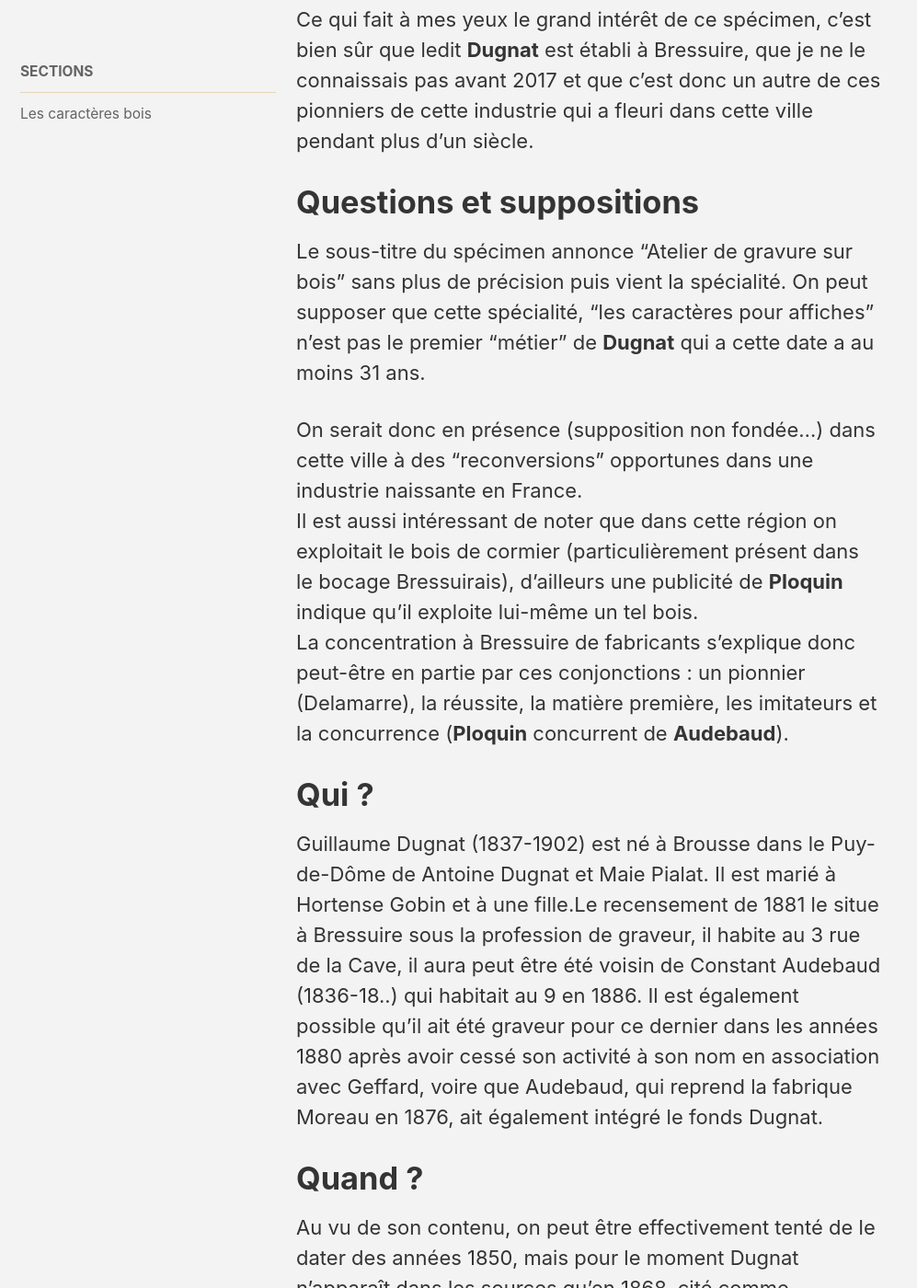
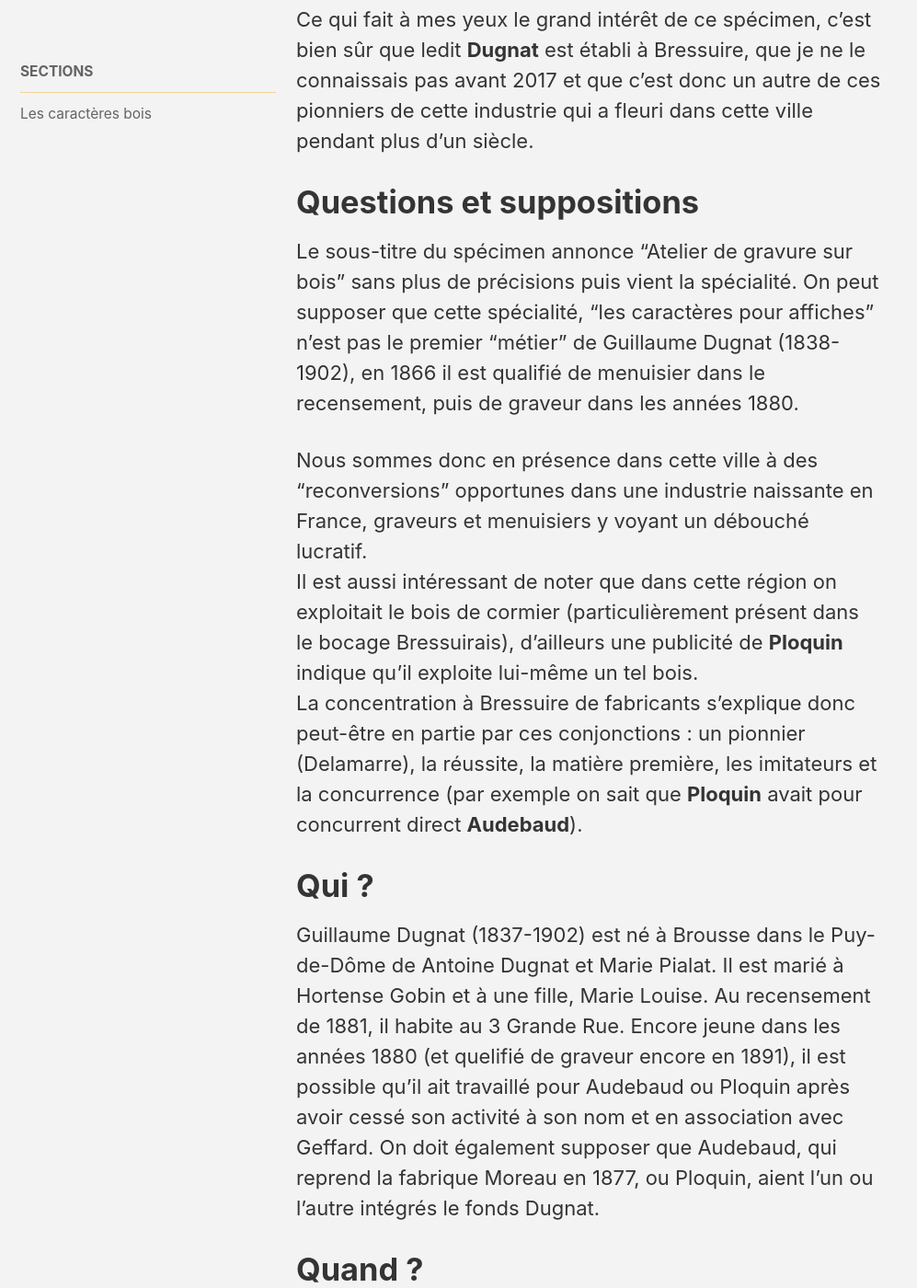
Before and after one commit to ampersandpresslab/carnetlab, a Jekyll site: the page built from _posts/2017-11-13-billet-dugnat.md, in a window 1280 px wide and 1400 px high, scrolled down 1668 px. Shown: the whole window at 92% size, without its empty margins (0-997 px from the left). Built offline with Jekyll 4.4.1, drawn with Linux system fonts in a browser that asks for light colours; some of the changed text lies outside the part shown.

Commit message:
Dugnat maj

```diff
--- a/_posts/2017-11-13-billet-dugnat.md
+++ b/_posts/2017-11-13-billet-dugnat.md
@@ -23,29 +23,29 @@ toc_label: Sommaire
 toc_icon: list
 ---
 
-Article de 2017 mis à jour en 2022.
+Article de 2017 mis à jour en 2023.
 
-La bibliothèque de l'[École Estienne](http://www.ecole-estienne.paris/) possède un [spécimen](http://bibliotheques-specialisees.paris.fr/ark:/73873/pf0002107187?highlight=dugnat) signé **Dugnat et Cie**, installé à Bressuire. Il est non daté, mais sur la notice du catalogue, supposé être paru vers 1850 mais nous allons voir que sa parution ne peut se situer qu'entre 1868 et 1875\. Je l'ai repéré sur le catalogue de la bibliothèque en 2017, et il m'a entre-temps été généreusement signalé par un étudiant de l'école (merci) qui m'a donné la possibilité de le voir.
+La bibliothèque de l'[École Estienne](http://www.ecole-estienne.paris/) possède un [spécimen](http://bibliotheques-specialisees.paris.fr/ark:/73873/pf0002107187?highlight=dugnat) de la fabrique **Dugnat et Cie**, installés à Bressuire. Il est non daté, et la notice du catalogue, supposé être paru vers 1850 est fautive, nous allons voir que sa parution ne peut se situer qu'entre 1868 et 1875\. Je l'ai repéré sur le catalogue de la bibliothèque en 2017, et il m'a entre-temps été généreusement signalé par un étudiant de l'école (merci) qui m'a donné la possibilité de le voir.
 
 Ce qui fait à mes yeux le grand intérêt de ce spécimen, c'est bien sûr que ledit **Dugnat** est établi à Bressuire, que je ne le connaissais pas avant 2017 et que c'est donc un autre de ces pionniers de cette industrie qui a fleuri dans cette ville pendant plus d'un siècle.
 
 # Questions et suppositions
 
-Le sous-titre du spécimen annonce "Atelier de gravure sur bois" sans plus de précision puis vient la spécialité. On peut supposer que cette spécialité, "les caractères pour affiches" n'est pas le premier "métier" de **Dugnat** qui a cette date a au moins 31 ans.
+Le sous-titre du spécimen annonce "Atelier de gravure sur bois" sans plus de précisions puis vient la spécialité. On peut supposer que cette spécialité, "les caractères pour affiches" n'est pas le premier "métier" de Guillaume Dugnat (1838-1902), en 1866 il est qualifié de menuisier dans le recensement, puis de graveur dans les années 1880.
 
-On serait donc en présence (supposition non fondée...) dans cette ville à des "reconversions" opportunes dans une industrie naissante en France.<br>
+Nous sommes donc en présence dans cette ville à des "reconversions" opportunes dans une industrie naissante en France, graveurs et menuisiers y voyant un débouché lucratif.<br>
 Il est aussi intéressant de noter que dans cette région on exploitait le bois de cormier (particulièrement présent dans le bocage Bressuirais), d'ailleurs une publicité de **Ploquin** indique qu'il exploite lui-même un tel bois.<br>
-La concentration à Bressuire de fabricants s'explique donc peut-être en partie par ces conjonctions : un pionnier (Delamarre), la réussite, la matière première, les imitateurs et la concurrence (**Ploquin** concurrent de **Audebaud**).
+La concentration à Bressuire de fabricants s'explique donc peut-être en partie par ces conjonctions : un pionnier (Delamarre), la réussite, la matière première, les imitateurs et la concurrence (par exemple on sait que **Ploquin** avait pour concurrent direct **Audebaud**).
 
 # Qui ?
 
-Guillaume Dugnat (1837-1902) est né à Brousse dans le Puy-de-Dôme de Antoine Dugnat et Maie Pialat. Il est marié à Hortense Gobin et à une fille.Le recensement de 1881 le situe à Bressuire sous la profession de graveur, il habite au 3 rue de la Cave, il aura peut être été voisin de Constant Audebaud (1836-18..) qui habitait au 9 en 1886\. Il est également possible qu'il ait été graveur pour ce dernier dans les années 1880 après avoir cessé son activité à son nom en association avec Geffard, voire que Audebaud, qui reprend la fabrique Moreau en 1876, ait également intégré le fonds Dugnat.
+Guillaume Dugnat (1837-1902) est né à Brousse dans le Puy-de-Dôme de Antoine Dugnat et Marie Pialat. Il est marié à Hortense Gobin et à une fille, Marie Louise. Au recensement de 1881, il habite au 3 Grande Rue. Encore jeune dans les années 1880 (et quelifié de graveur encore en 1891), il est possible qu'il ait travaillé pour Audebaud ou Ploquin après avoir cessé son activité à son nom et en association avec Geffard. On doit également supposer que Audebaud, qui reprend la fabrique Moreau en 1877, ou Ploquin, aient l'un ou l'autre intégrés le fonds Dugnat.
 
 # Quand ?
 
-Au vu de son contenu, on peut être effectivement tenté de le dater des années 1850, mais pour le moment Dugnat n'apparaît dans les sources qu'en 1868, cité comme fournisseur en caractères bois de la Fonderie Boildieu ([L'imprimerie, journal de la typographie](https://gallica.bnf.fr/ark:/12148/bpt6k3295697g/f11.item.zoom#) ). Il est associé à Geffard entre 75 et 78 (Geffard et Dugnat (orthographié Dunias) apparaît dans l'_Annuaire du commerce_ en 1875). J'inclinerai donc pour une période d'exercice entre 1868-1878.
+Au vu de son contenu, on peut être effectivement tenté de le dater des années 1850, mais Dugnat n'apparaît dans les sources qu'en 1868, cité comme fournisseur en caractères bois de la Fonderie Boildieu ([L'imprimerie, journal de la typographie](https://gallica.bnf.fr/ark:/12148/bpt6k3295697g/f11.item.zoom#) ). Il est associé à Geffard entre 75 et 78 (Geffard et Dugnat (orthographié Dunias) apparaît dans l'_Annuaire du commerce_ en 1875). J'inclinerai donc pour une période d'exercice entre 1868 à minima et 1878.
 
-Quoi qu'il en soit, il présente des polices que pour ma part je n'avais encore jamais vu, ni en bois ni en plomb. De même jamais je n'avais rencontré ce nom, et je n'ai jamais vu de marque "Dugnat".
+Pour le moment aucune marque "Dugnat" n'a été repéré sur les caractères anciens en circulation.
 
 # Le specimen de Dugnat
 
```
